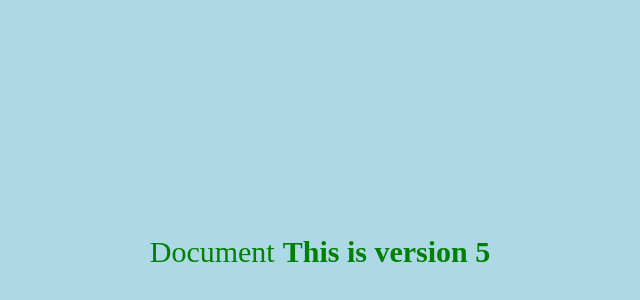
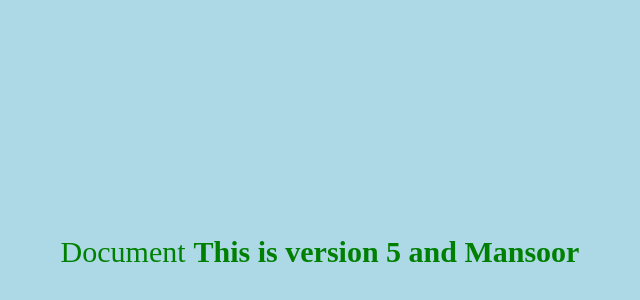
Before and after one commit to meer727/myrepo, a plain HTML site: page index.html in a window 1280 px wide. Shown: the part 148-448 px from the top of the page, without its empty margins (316-956 px from the left). Drawn offline with Linux system fonts and the light colour scheme.

Commit message:
changed h1

```diff
--- a/index.html
+++ b/index.html
@@ -7,6 +7,6 @@
     <link rel="stylesheet" href="style.css">
 </head>
 <body>
-    <h1>This is version 5</h1>
+    <h1>This is version 5 and Mansoor</h1>
 </body>
 </html>
```
